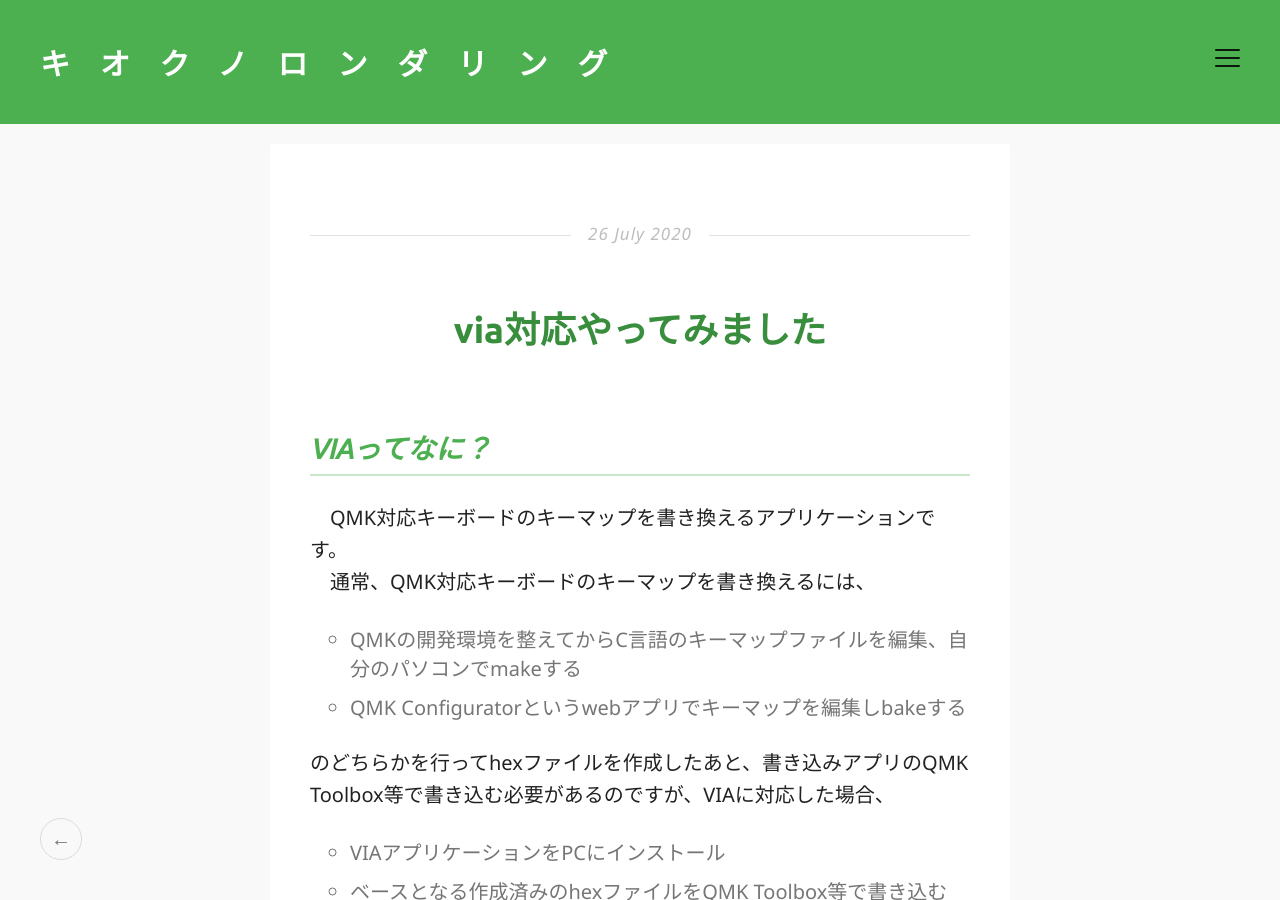
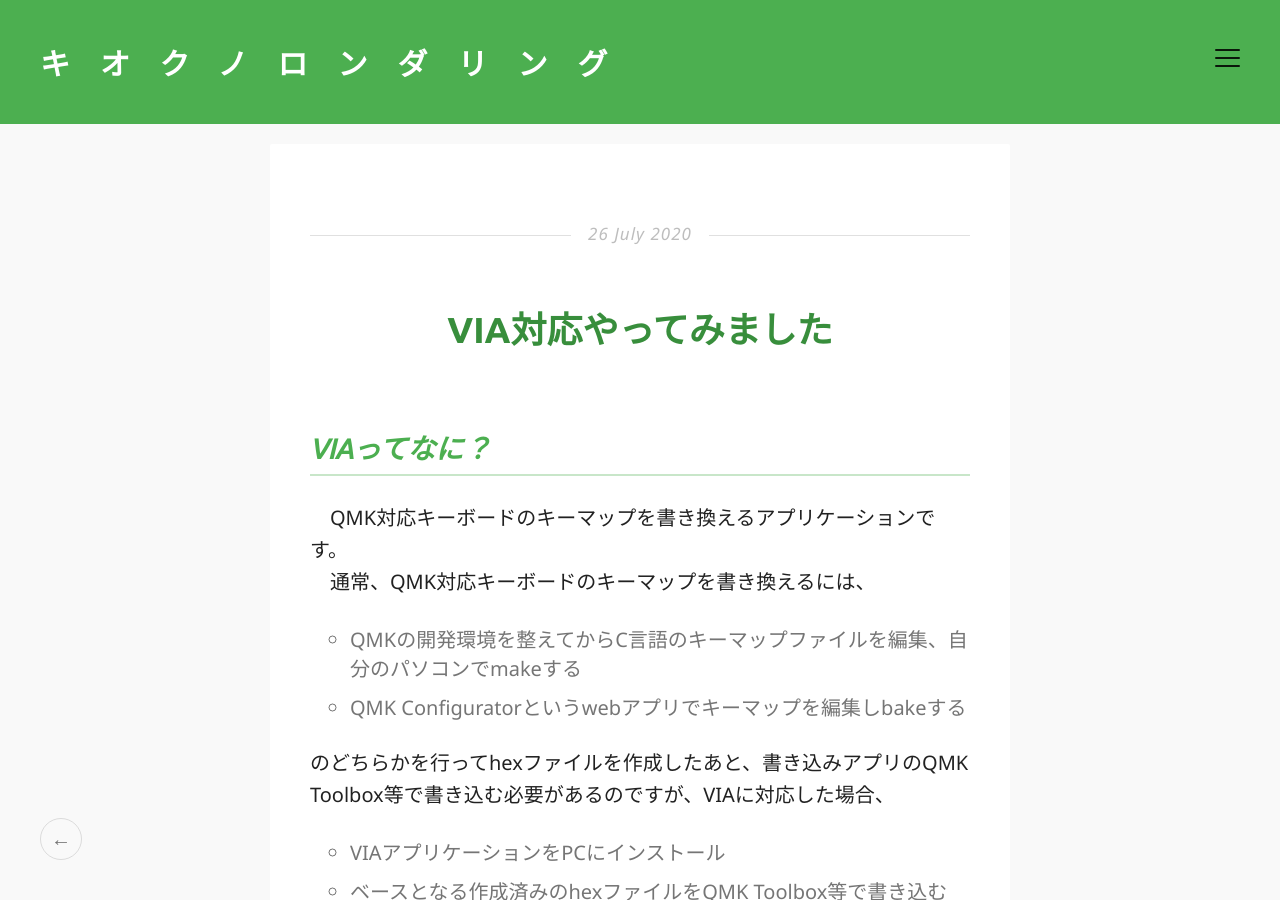
Before and after one commit to marksard/marksard.github.io, a Jekyll site: the page built from _posts/2020-07-26-support-via-app.markdown, in a window 1280 px wide and 900 px high. Built offline with Jekyll 4.4.1, drawn with Linux system fonts in a browser that asks for light colours; some web fonts are replaced; some of the changed lines change nothing that is shown.

Commit message:
[update]

```diff
--- a/_posts/2020-07-26-support-via-app.markdown
+++ b/_posts/2020-07-26-support-via-app.markdown
@@ -1,9 +1,9 @@
 ---
 layout: post
-title: via対応やってみました
+title: VIA対応やってみました
 date: 2020-07-26 10:00:00 +0900
 tag: [hardware, keyboard]
-image:
+image: via_rs_01.jpg
 ---
 
 ## VIAってなに？
```
